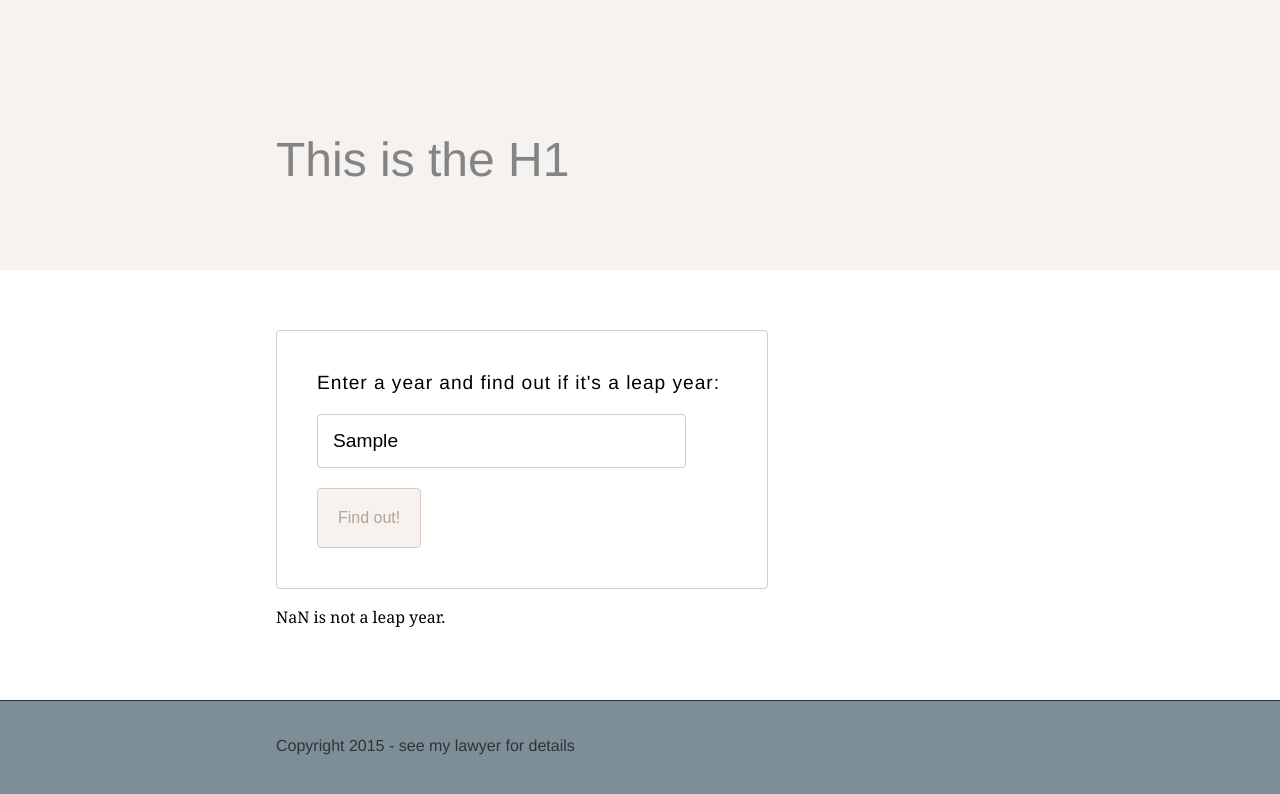
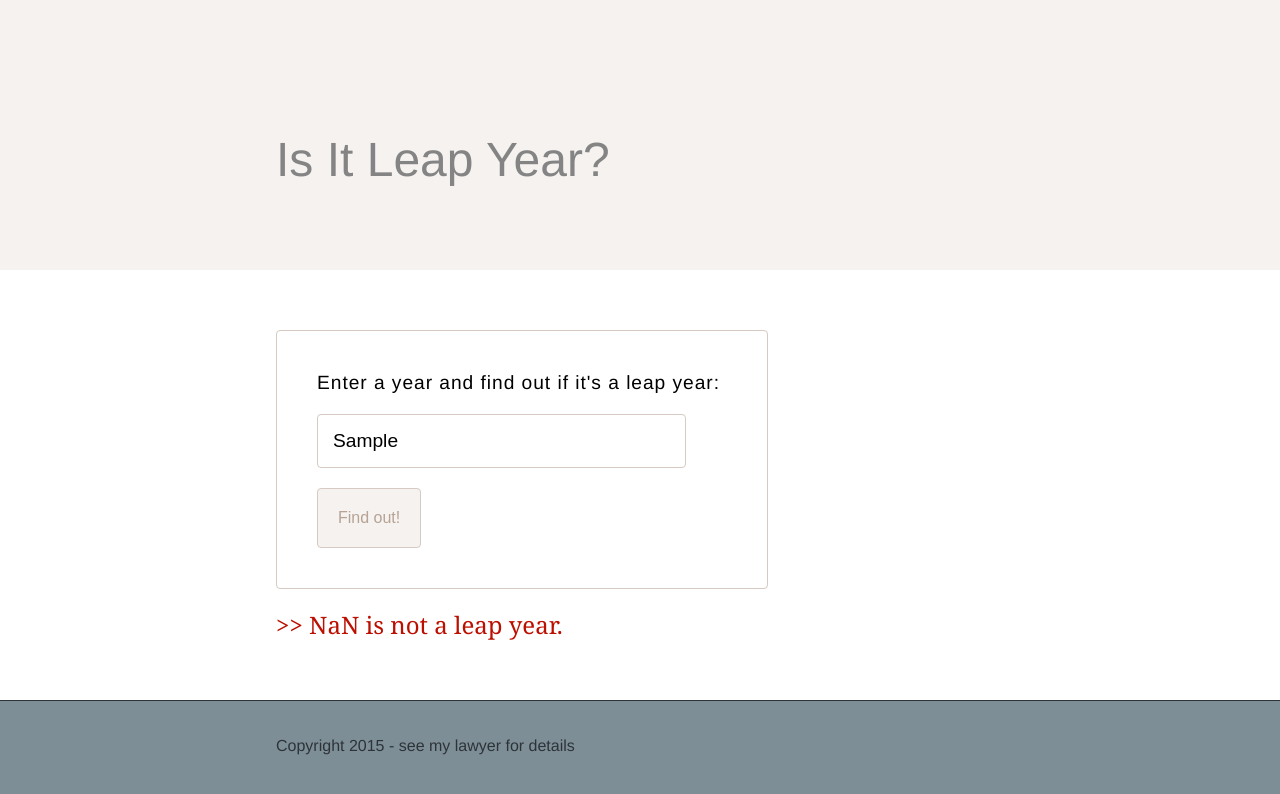
Before and after one commit to CharlesAMoss/epic_LeapYear, a plain HTML site: page index.html in a window 1280 px wide. Both pictures are taken after typing "Sample" into the empty fields and a click on the button "Find out!". Drawn offline with Linux system fonts and the light colour scheme.

Commit message:
add updates to css and readme

```diff
--- a/css/main.css
+++ b/css/main.css
@@ -24,8 +24,6 @@ body {
 	margin-right: 20%;
 	width: 60%;
 }
-
-
 
 header {
     background: #f5f2f0;
@@ -54,7 +52,7 @@ header {
 	float: left;
 }
 
-.interest {
+aside {
 	width: 33.333333333%;
 	padding: 20px;
 	float: right;
@@ -94,14 +92,23 @@ header {
   	font-family: georgia, serif;
 }
 
+.main__result{
+	font-size: 1.5rem;
+	color: #bb0f00;
+
+}
+
+.main__result p:before {
+	content: ">> ";
+}
+
 /* content =================== */
 
 /* form ====================== */
 
 #result{
 	display:none;
-
-	}
+}
 
 .main__form {
 	padding: 40px;
--- a/index.html
+++ b/index.html
@@ -4,7 +4,7 @@
         <meta charset="utf-8">
         <meta content="IE=edge,chrome=1" http-equiv="X-UA-Compatible">
 
-        <title></title>
+        <title>trade children's tears for candy</title>
 
         <meta content="" name="description">
         <meta content="width=device-width" name="viewport">
@@ -18,7 +18,7 @@
 
             <header>
 
-                <h1 class="site__title">This is the H1</h1>
+                <h1 class="site__title">Is It Leap Year?</h1>
 
             </header>
 
@@ -39,7 +39,7 @@
                         <button class="form__btn" type="submit">Find out!</button>
                     </form>
 
-                    <div id="result">
+                    <div id="result" class="main__result" >
                         <p> <span class="year"></span> is <span class="not"></span> a leap year.</p>
                     </div>
 
```
Also changed, not shown: 1 other file.
